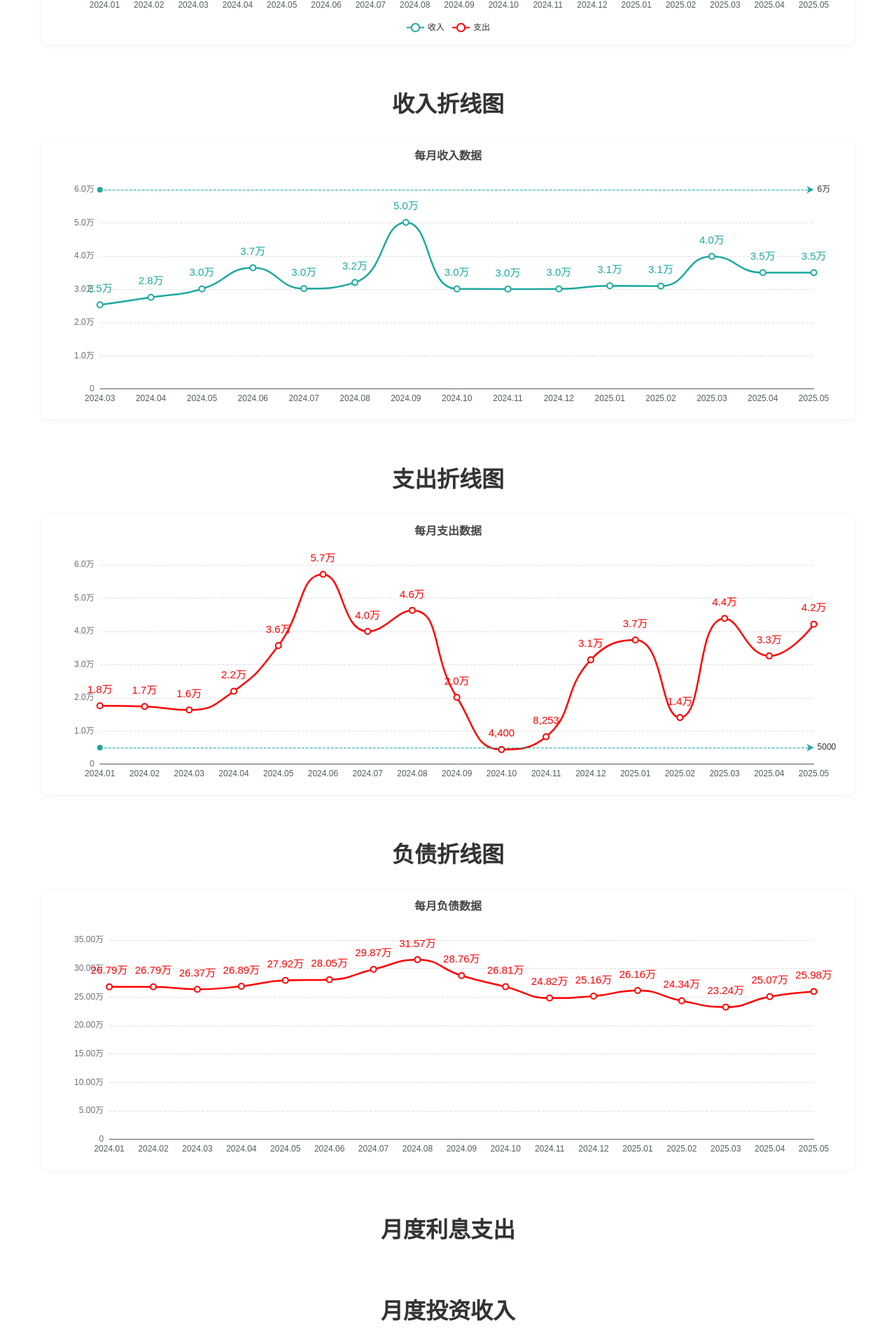
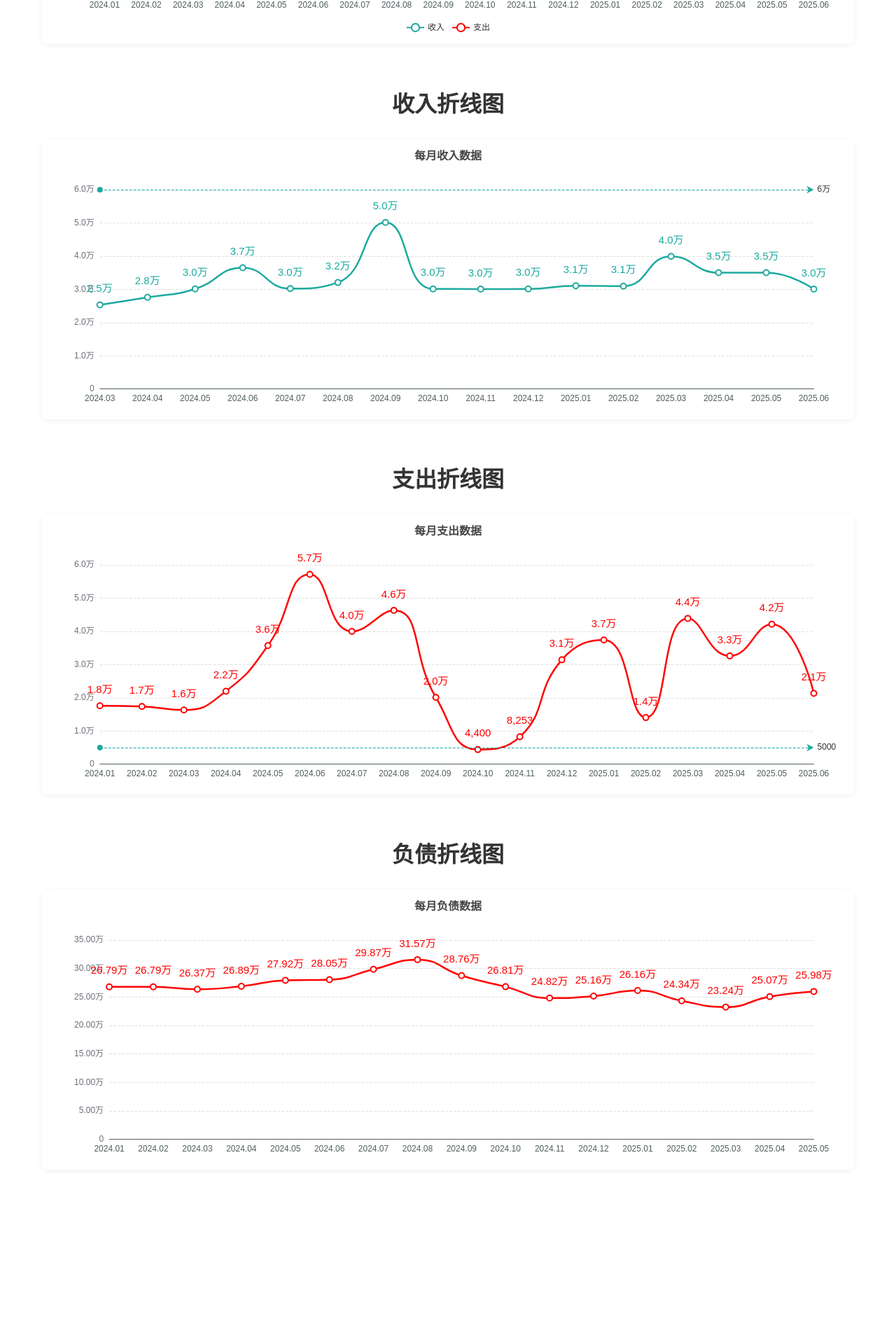
Before and after one commit to yukiyukixing/react-charts, a React app: page / in a window 1280 px wide. Shown: the part 593-2513 px from the top of the page at 70% size. After the commit the page ends 2304 px from the top, so only its background shows below. Built offline with nearby package versions, Linux system fonts and the light colour scheme.

Commit message:
feat: 更新

```diff
--- a/src/App.jsx
+++ b/src/App.jsx
@@ -22,6 +22,7 @@ function App() {
     { month: '2025.03', sales: 43905 },
     { month: '2025.04', sales: 32582 },
     { month: '2025.05', sales: 42162 },
+    { month: '2025.06', sales: 21317 },
   ]
 
   // 收入
@@ -41,8 +42,10 @@ function App() {
     { month: '2025.03', sales: 39946 },
     { month: '2025.04', sales: 35021 },
     { month: '2025.05', sales: 35021 },
+    { month: '2025.06', sales: 30078 },
   ]
 
+  // 负债
   const debtDataObjects = [
     { month: '2024.01', sales: 267874 },
     { month: '2024.02', sales: 267874 },
@@ -231,20 +234,6 @@ function App() {
           </div>
         </div>
       </div>
-      <div className="app-container">
-        <h1 className="app-title">月度利息支出</h1>
-
-        <div className="charts-wrapper">
-          <div className="chart-item"></div>
-        </div>
-      </div>
-      <div className="app-container">
-        <h1 className="app-title">月度投资收入</h1>
-
-        <div className="charts-wrapper">
-          <div className="chart-item"></div>
-        </div>
-      </div>
     </>
   )
 }
```
